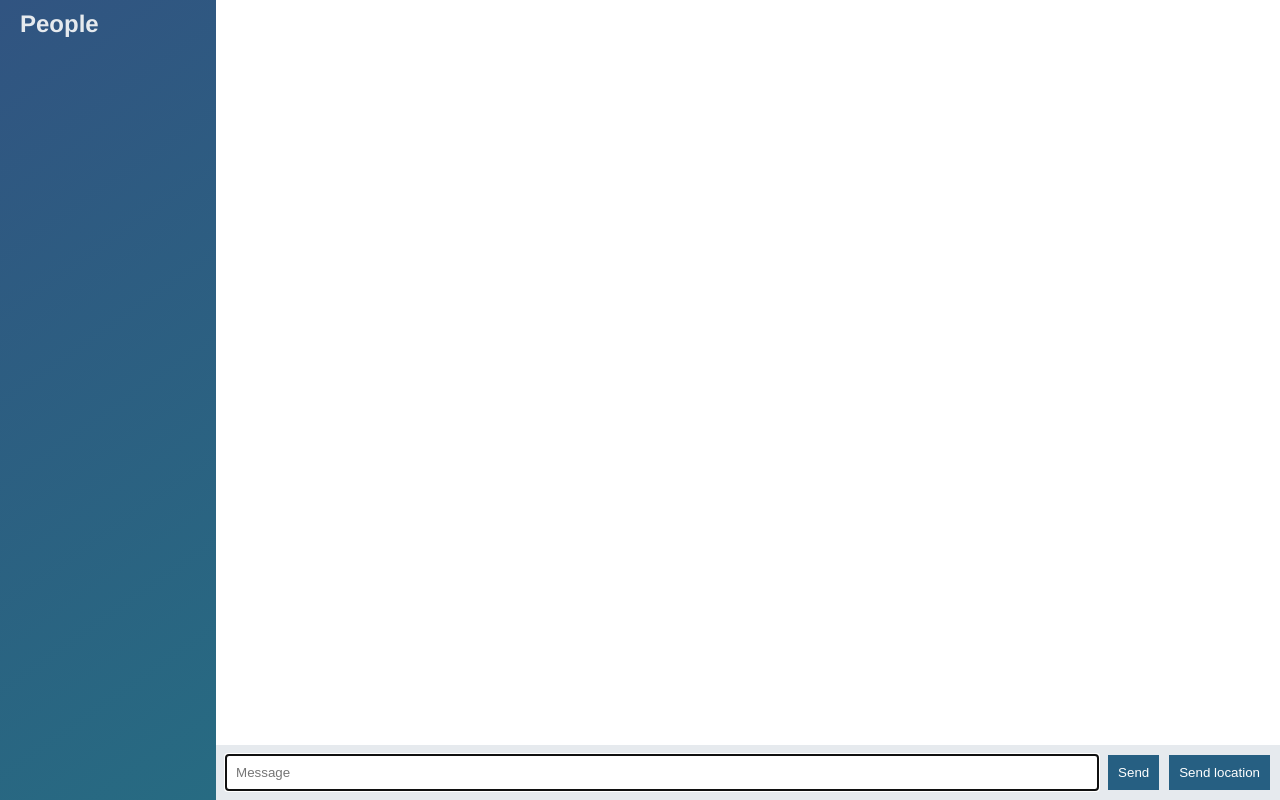
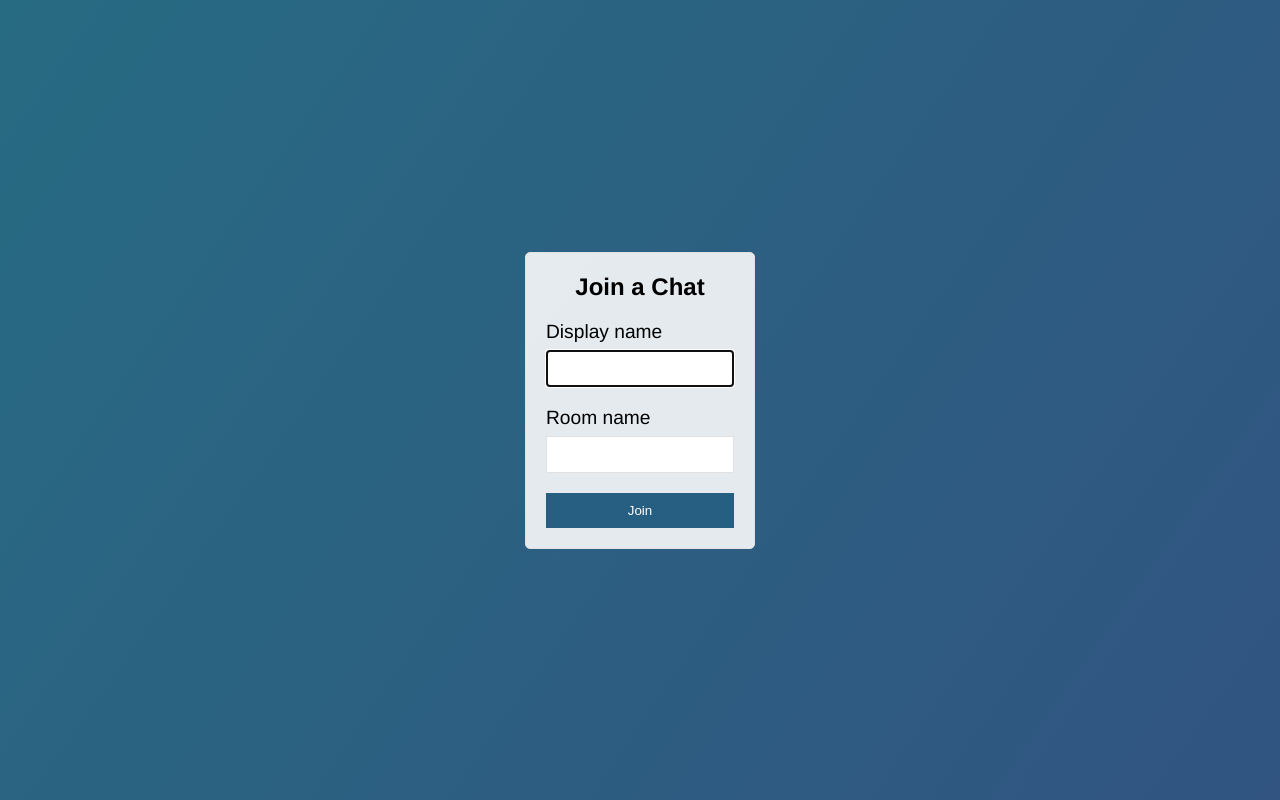
Before and after one commit to vgorbic1/node-chat-app, a website: page public/index.html in a window 1280 px wide. Drawn offline with nearby package versions, Linux system fonts and the light colour scheme; no server answers.

Commit message:
add join form rename to index

```diff
--- a/public/css/styles.css
+++ b/public/css/styles.css
@@ -52,7 +52,7 @@ h3 {
   height: 100vh;
   width: 100vw;
   justify-content: center;
-  background:-moz-linear-gradient(
+  background: linear-gradient(
     125deg,
     rgba(39,107,130,1) 0,
     rgba(49,84,129,1) 100%
--- a/public/index.html
+++ b/public/index.html
@@ -5,58 +5,28 @@
   <meta name="viewport" content="width=device-width, initial-scale=1.0">
   <meta http-equiv="X-UA-Compatible" content="ie=edge">
   <link rel="stylesheet" href="/css/styles.css">
-  <title>Chat</title>
+  <title>Join Chat</title>
 </head>
-<body class="chat">
+<body class="centered-form">
 
-  <aside class="chat__sidebar">
-    <h3>People</h3>
-    <div id="users"></div>
-  </aside>
+  <div class="centered-form__form">
+    <form action="/chat.html">
+      <div class="form-field">
+        <h3>Join a Chat<h3>
+      </div>
+      <div class="form-field">
+        <label>Display name</label>
+        <input type="text" name="name" autofocus/>
+      </div>
+      <div class="form-field">
+        <label>Room name</label>
+        <input type="text" name="room"/>
+      </div>
+      <div class="form-field">
+        <button>Join</button>
+      </div>
+    </form>
+  </div>
 
-  <main class="chat__main">
-
-    <ol id="messages" class="chat__messages"></ol>
-
-    <div class="chat__footer">
-      <form id="message-form">
-        <input name="message" type="text" placeholder="Message" autofocus autocomplete="off"/>
-        <button>Send</button>
-      </form>
-      <button id="send-location">Send location</button>
-    </div>
-
-  </main>
-
-  <script id="message-template" type="text/template">
-    <li class="message">
-      <div class="message__title">
-        <h4>{{from}}</h4>
-        <span>{{createdAt}}</span>
-      </div>
-      <div class="message__body">
-        <p>{{text}}</p>
-      </div>
-    </li>
-  </script>
-
-  <script id="location-message-template" type="text/template">
-    <li class="message">
-      <div class="message__title">
-        <h4>{{from}}</h4>
-        <span>{{createdAt}}</span>
-      </div>
-      <div class="message__body">
-        <p>
-          <a href="{{url}}" target="_blank">My current location</a>
-        </p>
-      </div>
-    </li>
-  </script>
-
-  <script src="/socket.io/socket.io.js"></script>
-  <script src="/js/moment.js"></script>
-  <script src="/js/mustache.js"></script>
-  <script src="/js/index.js"></script>
 </body>
 </html>
```
Also changed, not shown: public/chat.html (added, +62 -0 lines), public/js/chat.js (renamed from public/js/index.js).
